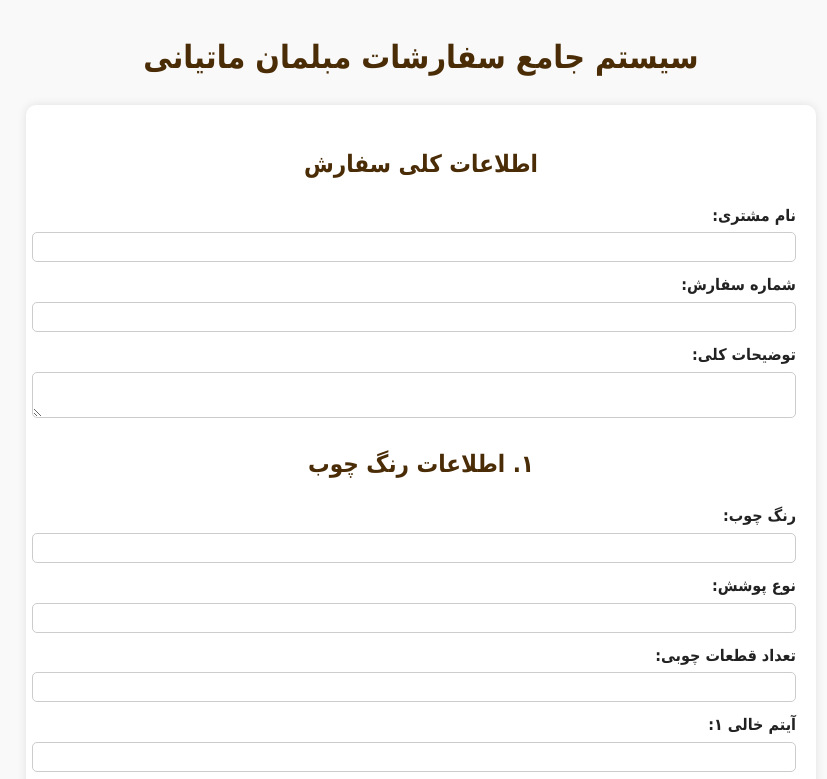
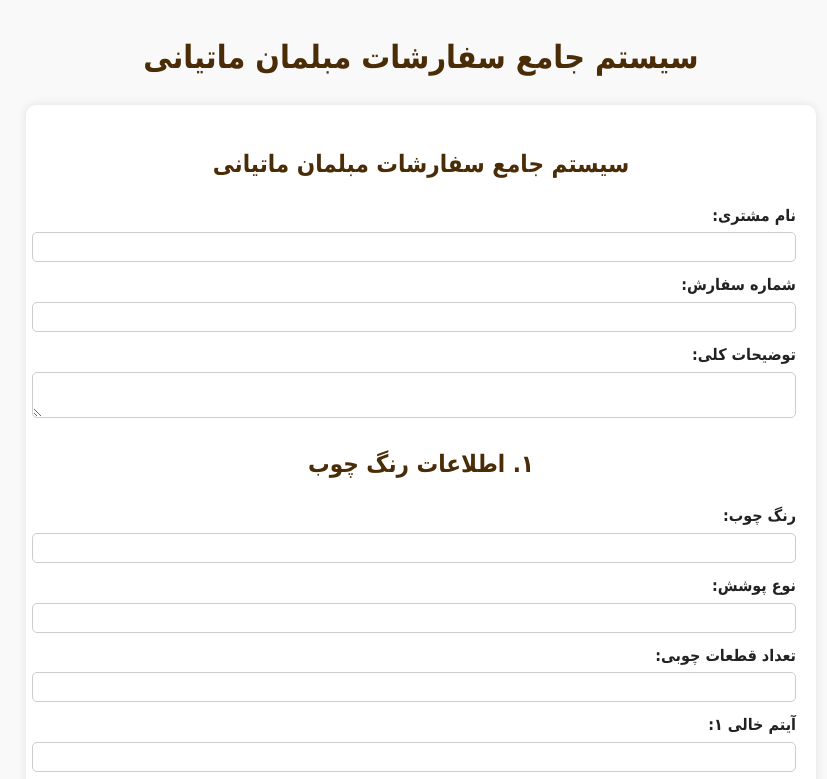
Before and after one commit to matianiha0913/sofa-form, a plain HTML site: page index.html in a window 1280 px wide. Shown: the top 779 px of the page, without its empty margins (219-1046 px from the left). Drawn offline with Linux system fonts and the light colour scheme.

Commit message:
Update index.html

```diff
--- a/index.html
+++ b/index.html
@@ -92,7 +92,7 @@
 <body>
   <h1>سیستم جامع سفارشات مبلمان ماتیانی</h1>
   <form id="orderForm">
-    <h2>اطلاعات کلی سفارش</h2>
+    <h2>سیستم جامع سفارشات مبلمان ماتیانی</h2>
     <label>نام مشتری:</label>
     <input type="text" id="customer">
     <label>شماره سفارش:</label>
```
